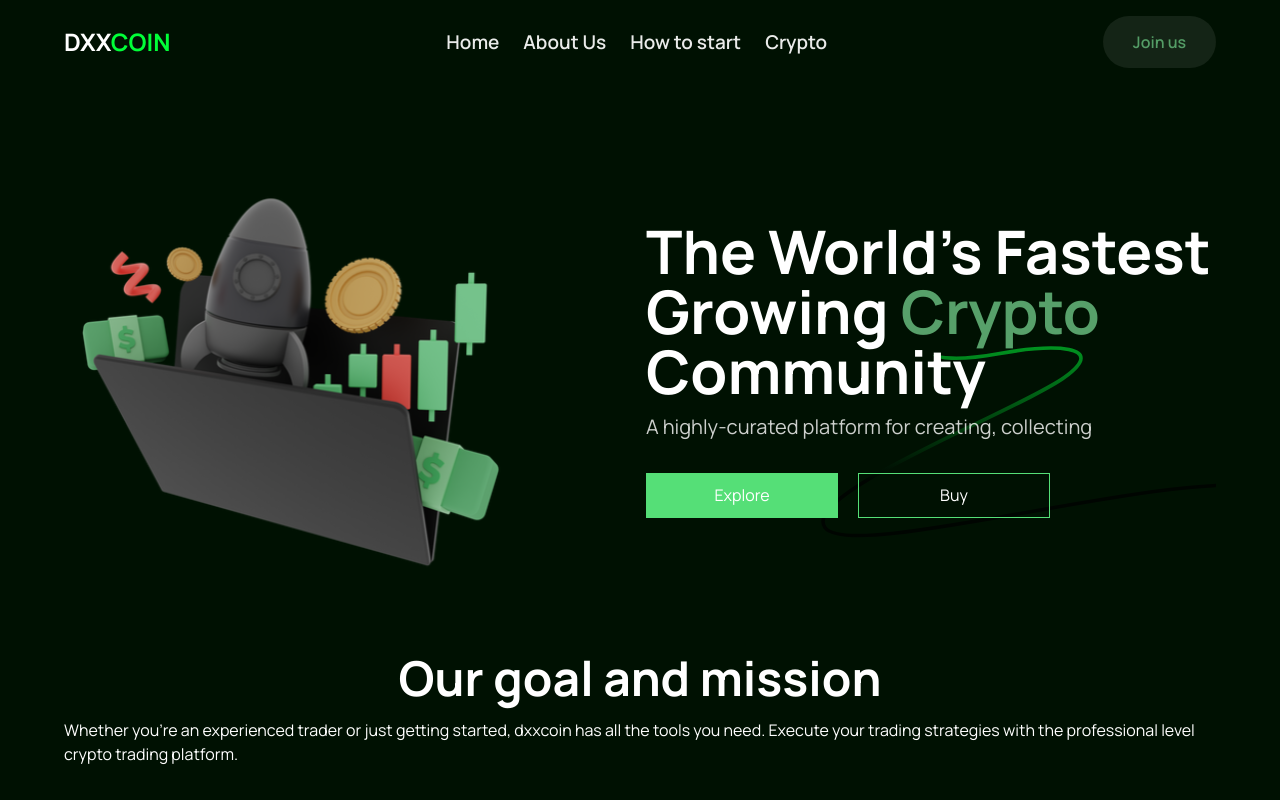
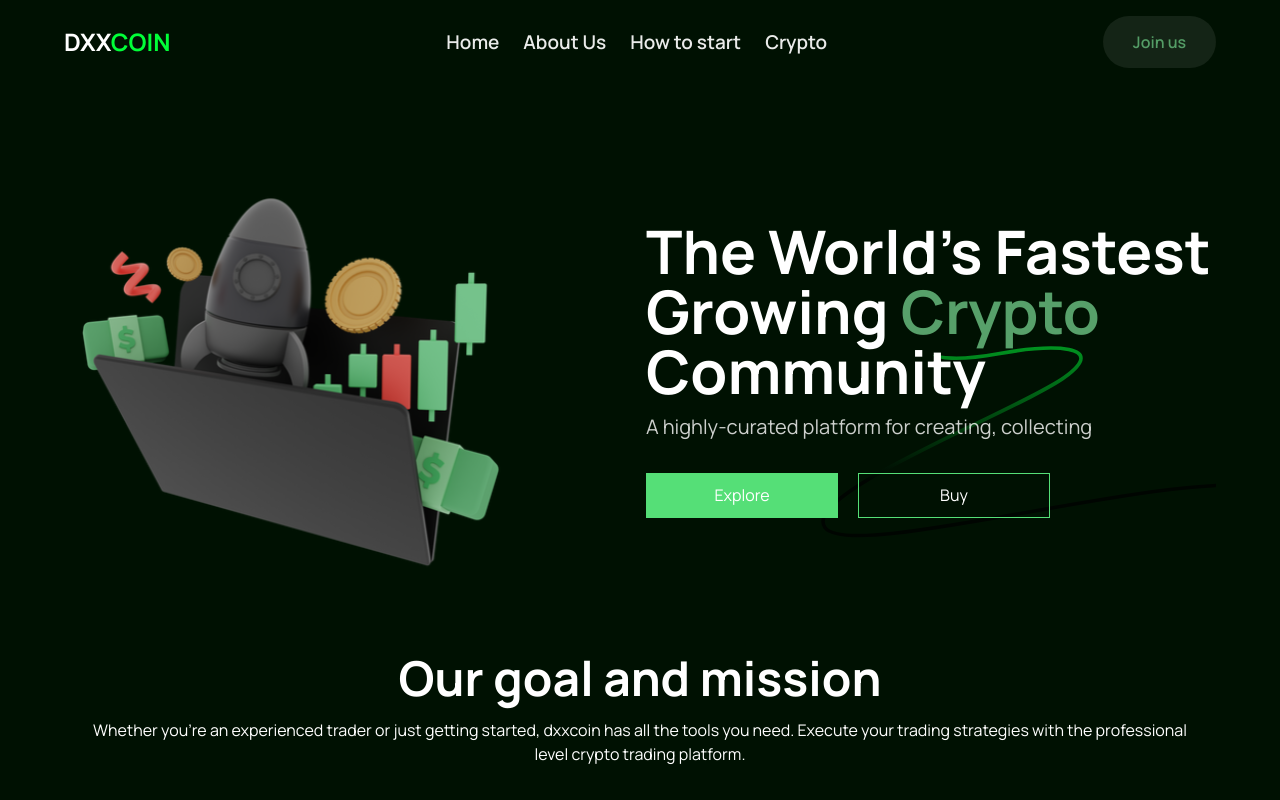
Before and after one commit to gift56/DxxCoin, a React (Vite) app: page / in a window 1280 px wide. Built offline with nearby package versions, Linux system fonts and the light colour scheme.

Commit message:
working on some stuff

```diff
--- a/src/components/Goals.jsx
+++ b/src/components/Goals.jsx
@@ -6,11 +6,11 @@ const Goals = () => {
     <section id="about">
       <div className="container">
         <div className="flex flex-col w-full gap-4 py-5">
-          <div className="flex gap-4 flex-col w-full items-center justify-center">
+          <div className="flex gap-4 flex-col w-full items-center justify-center px-4">
             <h2 className="text-white text-xl md:text-5xl font-bold">
               Our goal and mission
             </h2>
-            <p>
+            <p className="text-center">
               Whether you’re an experienced trader or just getting started,
               dxxcoin has all the tools you need. Execute your trading
               strategies with the professional level crypto trading platform.
```
